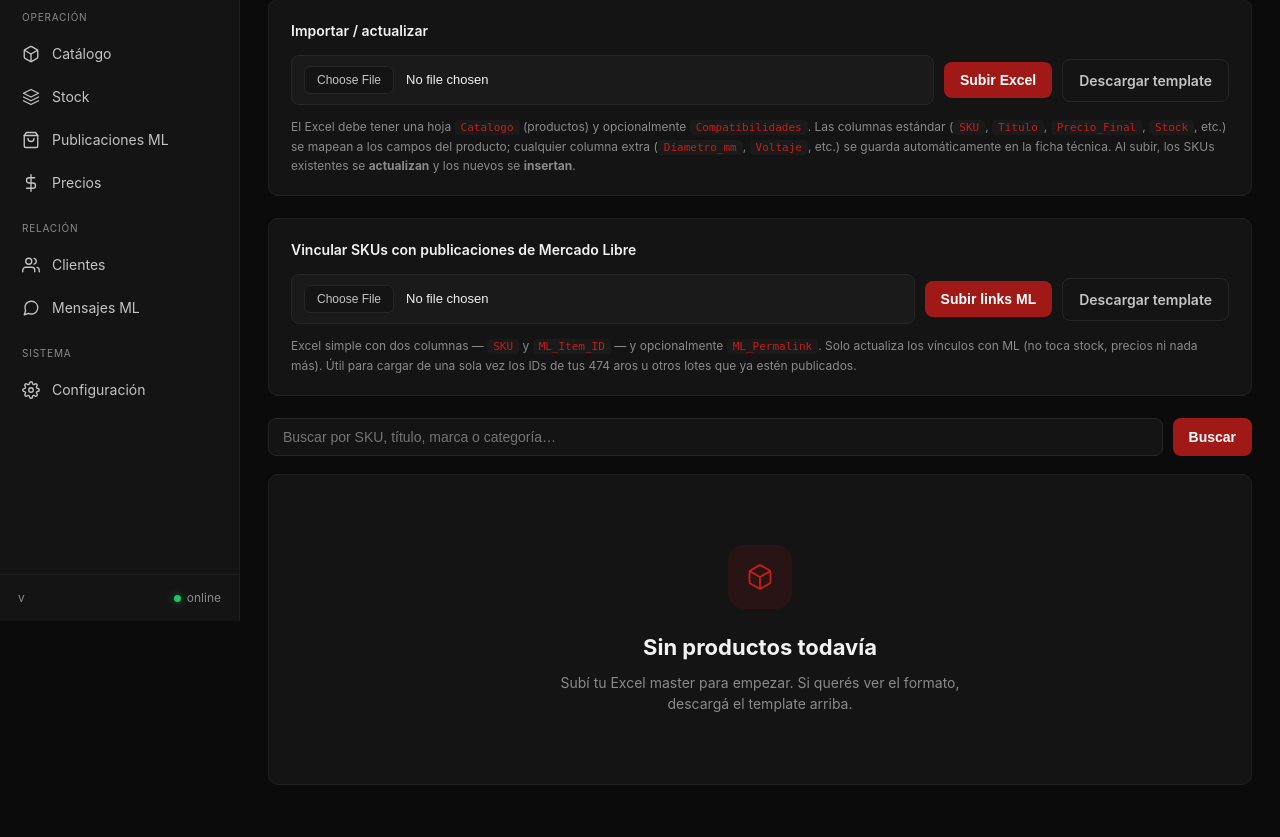
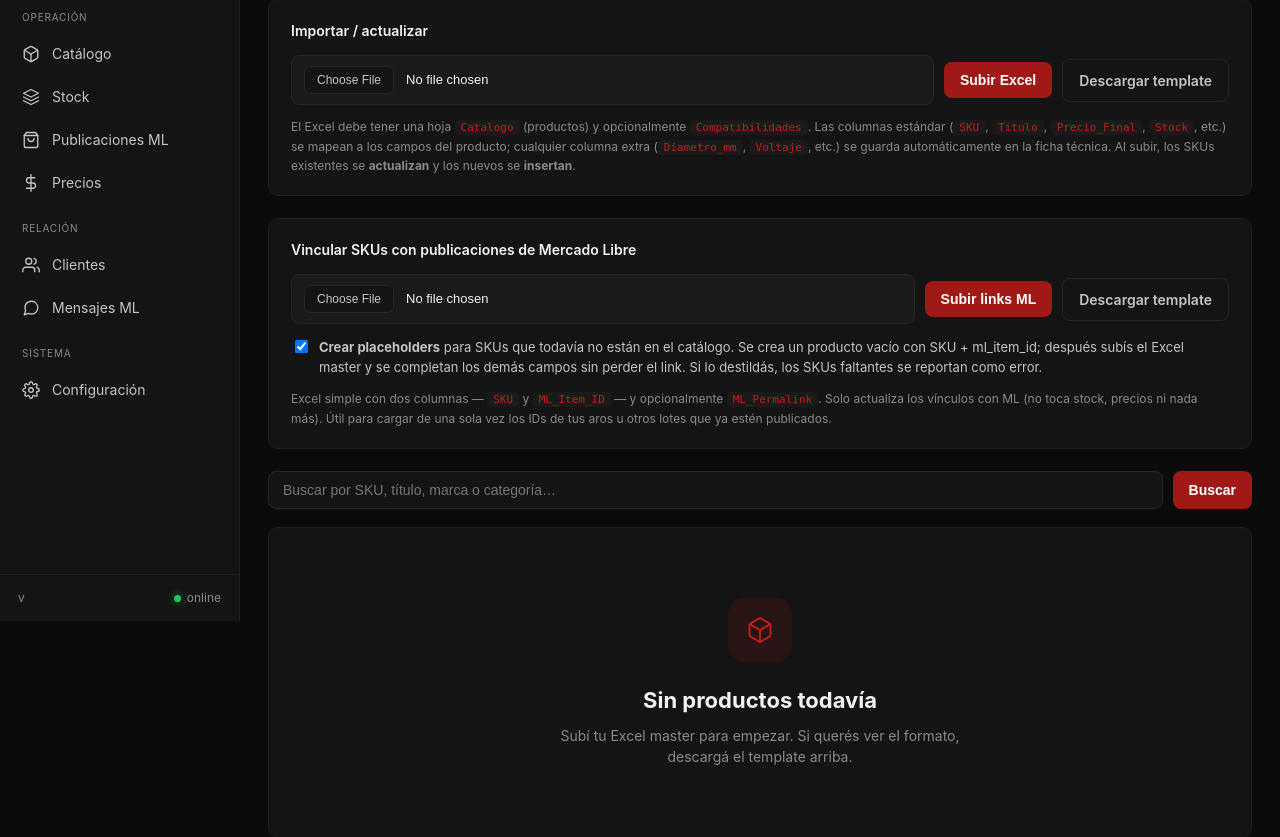
Before and after one commit to admprimimotors/main.py, a FastAPI app: template app/templates/catalogo.html in a window 1280 px wide. Shown: the part 179-1016 px from the top of the page. Before the commit the page ends 891 px from the top, so only its background shows below. Run offline with FastAPI, Linux system fonts and the light colour scheme; the template is opened without the code that fills it, so the values that code supplies are empty.

Commit message:
fix: crear placeholders para SKUs faltantes en bulk linkeo ML (default on)

```diff
--- a/app/catalogo.py
+++ b/app/catalogo.py
@@ -835,6 +835,7 @@ def delete_foto(db: Session, foto_id: int) -> tuple[bool, str]:
 class MLLinkUploadResult:
     vinculados: int = 0
     sin_cambio: int = 0
+    creados_placeholder: int = 0
     errores: list[str] = field(default_factory=list)
 
     @property
@@ -857,10 +858,23 @@ _ML_LINK_ALIASES = {
 }
 
 
-def process_ml_link_upload(db: Session, file_bytes: bytes) -> MLLinkUploadResult:
+def process_ml_link_upload(
+    db: Session,
+    file_bytes: bytes,
+    crear_faltantes: bool = True,
+) -> MLLinkUploadResult:
     """
     Procesa un Excel simple con SKU + ML_Item_ID (+ ML_Permalink opcional).
     Solo actualiza esos campos — no toca stock, precios, ficha, ni nada más.
+
+    Si `crear_faltantes=True` (default), los SKUs que NO existen en el catálogo
+    se crean como "placeholder": un Producto con titulo=SKU, stock=0, sin precios,
+    pero CON el ml_item_id y ml_permalink seteados. Después el usuario completa
+    los campos vacíos subiendo el Excel master normal — el upsert respeta los
+    campos ya cargados (incluido el ML link).
+
+    Si `crear_faltantes=False`, los SKUs faltantes se reportan como error y no
+    se hace nada con ellos (modo estricto: validación contra el catálogo).
     """
     result = MLLinkUploadResult()
 
@@ -929,13 +943,30 @@ def process_ml_link_upload(db: Session, file_bytes: bytes) -> MLLinkUploadResult
         ).all()
     )
 
-    # Update SKU por SKU
+    # Update / create SKU por SKU
     for u in updates:
         if u["sku"] not in existing_map:
-            result.errores.append(f"SKU '{u['sku']}' no existe en el catálogo")
+            if crear_faltantes:
+                # Crear placeholder con datos mínimos. Lo demás (título real,
+                # precios, stock, descripción, ficha técnica, compatibilidades)
+                # se completa después al subir el Excel master normal.
+                placeholder = Producto(
+                    sku=u["sku"],
+                    titulo=u["sku"],     # placeholder: titulo == sku, fácil de identificar
+                    ficha_tecnica={},
+                    moneda="ARS",
+                    stock_actual=0,
+                    activo=True,
+                    ml_item_id=u["ml_item_id"],
+                    ml_permalink=u["ml_permalink"],
+                )
+                db.add(placeholder)
+                result.creados_placeholder += 1
+            else:
+                result.errores.append(f"SKU '{u['sku']}' no existe en el catálogo")
             continue
 
-        # Solo update si cambió algo (para reportar correctamente)
+        # SKU existe — actualizar solo si hay cambios
         prod = db.execute(
             select(Producto).where(Producto.sku == u["sku"])
         ).scalar_one_or_none()
--- a/app/main.py
+++ b/app/main.py
@@ -398,10 +398,15 @@ def catalogo_foto_delete(
 async def catalogo_ml_link_upload(
     request: Request,
     archivo: UploadFile = File(...),
+    crear_faltantes: str = Form(default=""),
     user: str = Depends(auth.require_user),
     db: DbSession = Depends(get_db),
 ):
-    """Bulk linkeo: SKU → ML_Item_ID via Excel."""
+    """
+    Bulk linkeo: SKU → ML_Item_ID via Excel.
+    `crear_faltantes` viene como string del checkbox (HTML manda "on" si está
+    tildado, vacío si no). Convertimos a bool.
+    """
     fname = (archivo.filename or "").lower()
     if not fname.endswith((".xlsx", ".xls")):
         request.session["flash"] = {
@@ -410,9 +415,13 @@ async def catalogo_ml_link_upload(
         }
         return RedirectResponse("/catalogo", status_code=303)
 
+    crear_flag = crear_faltantes.strip().lower() in ("on", "true", "1", "yes")
+
     try:
         file_bytes = await archivo.read()
-        result = catalogo.process_ml_link_upload(db, file_bytes)
+        result = catalogo.process_ml_link_upload(
+            db, file_bytes, crear_faltantes=crear_flag
+        )
     except Exception as e:
         import traceback
         traceback.print_exc()
@@ -426,22 +435,31 @@ async def catalogo_ml_link_upload(
         }
         return RedirectResponse("/catalogo", status_code=303)
 
+    # Armar mensaje con todos los conteos
+    parts = []
+    if result.vinculados:
+        parts.append(f"{result.vinculados} vinculaciones")
+    if result.creados_placeholder:
+        parts.append(f"{result.creados_placeholder} placeholders creados")
+    if result.sin_cambio:
+        parts.append(f"{result.sin_cambio} sin cambios")
+    summary = " · ".join(parts) if parts else "ningún cambio"
+
     if result.ok:
-        msg = (
-            f"✓ Linkeo OK — {result.vinculados} vinculaciones nuevas/actualizadas, "
-            f"{result.sin_cambio} sin cambios."
-        )
-        request.session["flash"] = {"type": "success", "msg": msg}
+        request.session["flash"] = {
+            "type": "success",
+            "msg": f"✓ Linkeo OK — {summary}.",
+        }
     else:
         msg = (
-            f"Linkeo con errores — {result.vinculados} OK, "
-            f"{len(result.errores)} con error: "
+            f"Linkeo con errores — {summary}. "
+            f"{len(result.errores)} errores: "
             + " · ".join(result.errores[:5])
         )
         if len(result.errores) > 5:
             msg += f" (+{len(result.errores) - 5} más)"
         request.session["flash"] = {
-            "type": "warning" if result.vinculados else "error",
+            "type": "warning" if (result.vinculados or result.creados_placeholder) else "error",
             "msg": msg,
         }
 
--- a/app/templates/catalogo.html
+++ b/app/templates/catalogo.html
@@ -151,15 +151,25 @@
 
 <div class="card" style="margin-bottom: 22px;">
   <div class="card-title">Vincular SKUs con publicaciones de Mercado Libre</div>
-  <form method="post" action="/catalogo/ml-link/upload" enctype="multipart/form-data" class="upload-form">
-    <input type="file" name="archivo" accept=".xlsx,.xls" required />
-    <button type="submit" class="btn">Subir links ML</button>
-    <a href="/catalogo/ml-link/template" class="btn btn-ghost">Descargar template</a>
+  <form method="post" action="/catalogo/ml-link/upload" enctype="multipart/form-data">
+    <div class="upload-form">
+      <input type="file" name="archivo" accept=".xlsx,.xls" required />
+      <button type="submit" class="btn">Subir links ML</button>
+      <a href="/catalogo/ml-link/template" class="btn btn-ghost">Descargar template</a>
+    </div>
+    <label style="display: flex; align-items: flex-start; gap: 8px; margin-top: 14px; font-size: 13px; color: var(--muted-strong); cursor: pointer;">
+      <input type="checkbox" name="crear_faltantes" value="on" checked style="margin-top: 2px;" />
+      <span>
+        <strong>Crear placeholders</strong> para SKUs que todavía no están en el catálogo.
+        Se crea un producto vacío con SKU + ml_item_id; después subís el Excel master y se completan los demás campos sin perder el link.
+        Si lo destildás, los SKUs faltantes se reportan como error.
+      </span>
+    </label>
   </form>
   <div class="help-text">
     Excel simple con dos columnas — <code>SKU</code> y <code>ML_Item_ID</code> — y opcionalmente <code>ML_Permalink</code>.
     Solo actualiza los vínculos con ML (no toca stock, precios ni nada más).
-    Útil para cargar de una sola vez los IDs de tus 474 aros u otros lotes que ya estén publicados.
+    Útil para cargar de una sola vez los IDs de tus aros u otros lotes que ya estén publicados.
   </div>
 </div>
 
```
